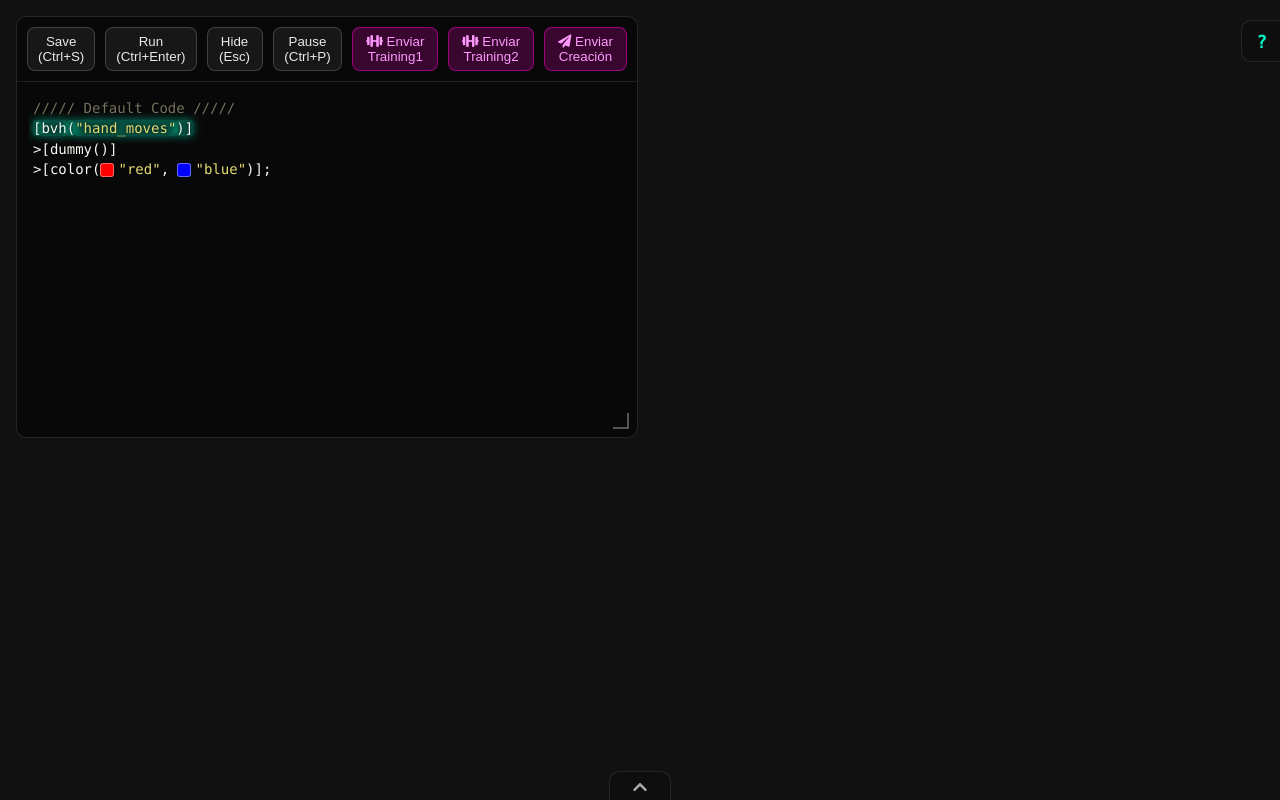
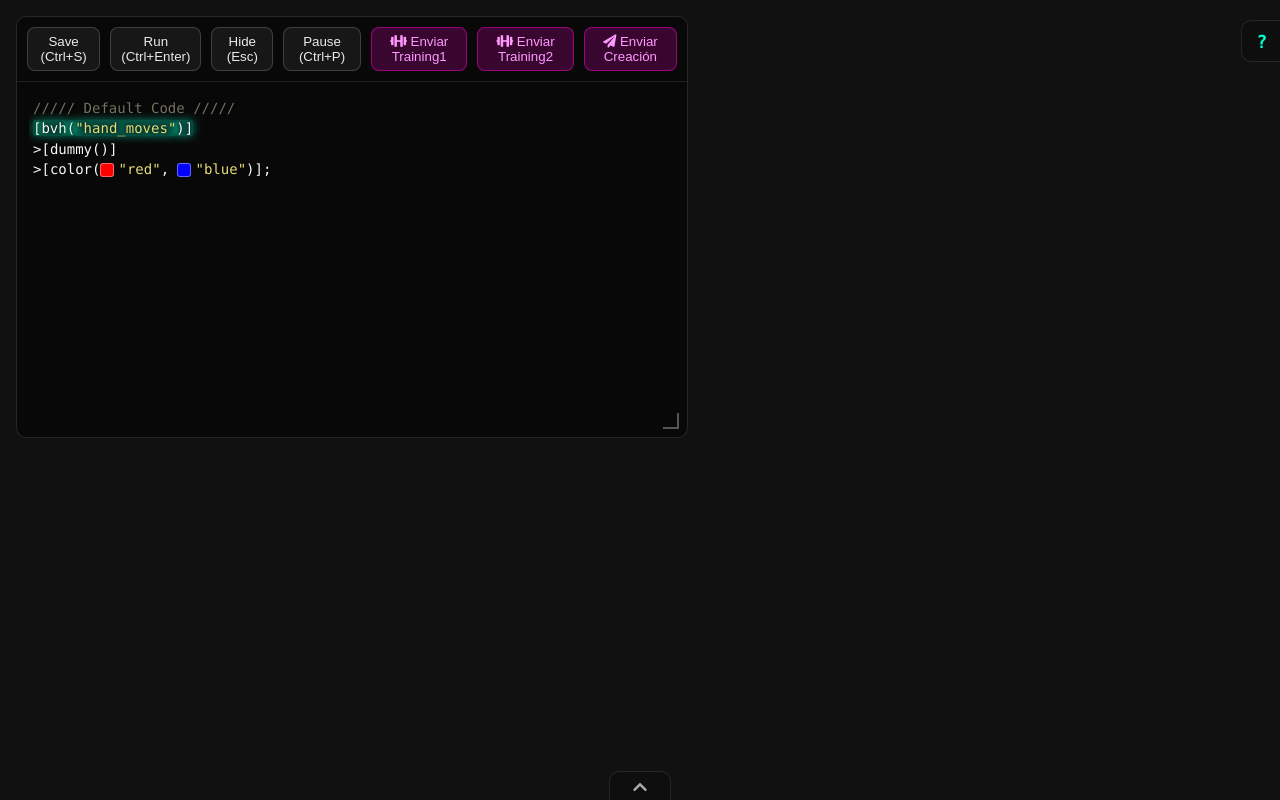
Before and after one commit to transper-dev/MoveScript, an Electron app: page index.html in a window 1280 px wide. Shown: the top 800 px of the page. Drawn offline with nearby package versions, Linux system fonts and the light colour scheme; no server answers.

Commit message:
Adjusting overlay width

```diff
--- a/index.html
+++ b/index.html
@@ -42,7 +42,7 @@
       position: fixed;
       top: 16px;
       left: 16px;
-      width: min(620px, calc(100vw - 32px));
+      width: min(670px, calc(100vw - 32px));
       height: min(420px, calc(100vh - 32px));
       display: flex;
       flex-direction: column;
@@ -178,7 +178,7 @@
     }
 
     #overlay {
-      min-width: 620px;
+      min-width: 670px;
       min-height: 220px;
       max-width: calc(100vw - 16px);
       max-height: calc(100vh - 16px);
```
